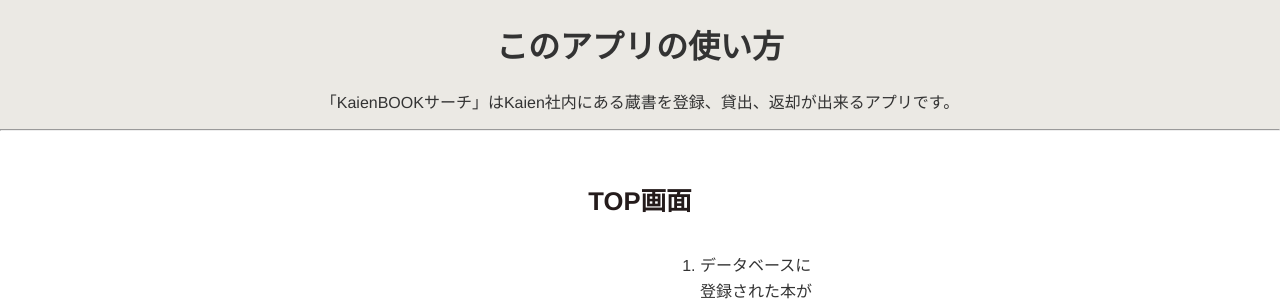
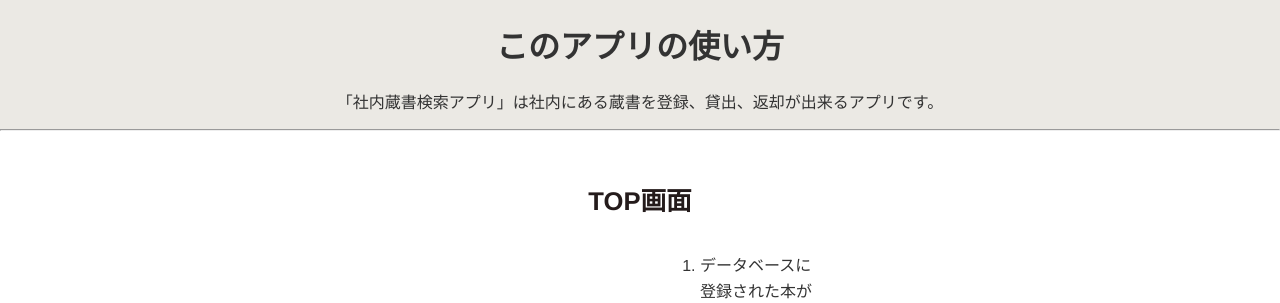
Before and after one commit to KK0705-flower/librarys, a Django app: template templates/book_readme.html in a window 1280 px wide. Shown: the top 303 px of the page. Run offline with Django 3.2, Linux system fonts and the light colour scheme; the template is opened without the code that fills it, so the values that code supplies are empty.

Commit message:
文字修正0501

```diff
--- a/templates/base.html
+++ b/templates/base.html
@@ -3,7 +3,7 @@
 <head>
     <meta charset="UTF-8">
     <meta name="viewport" content="width=device-width, initial-scale=1.0">
-    <title>{% block title %}KaienBOOKサーチ{% endblock %}</title>
+    <title>{% block title %}社内蔵書検索アプリ{% endblock %}</title>
 
         <link rel="stylesheet" href="{% static 'css/style.css' %}">
 
--- a/templates/book_readme.html
+++ b/templates/book_readme.html
@@ -1,11 +1,11 @@
 {% extends 'base.html' %}
 {% load static %}
-{% block title %}KaienBOOKサーチ{% endblock %}
+{% block title %}社内蔵書検索アプリ{% endblock %}
 
 {% block content %}
 <div class="readme-container">
     <h1>このアプリの使い方</h1>
-    <p>「KaienBOOKサーチ」はKaien社内にある蔵書を登録、貸出、返却が出来るアプリです。</p>
+    <p>「社内蔵書検索アプリ」は社内にある蔵書を登録、貸出、返却が出来るアプリです。</p>
     <div class="readme-background">
          <hr>
     <section class="feature">
--- a/templates/book_search.html
+++ b/templates/book_search.html
@@ -1,6 +1,6 @@
 {% extends 'base.html' %}
 
-{% block title %}KaienBOOKサーチ{% endblock %}
+{% block title %}社内蔵書検索アプリ{% endblock %}
 
 {% block content %}
 <div class="library-search-wrapper">
--- a/templates/index.html
+++ b/templates/index.html
@@ -3,7 +3,7 @@
 {% block content %}
 <div class="top-main-container">
 
-    <h1 class="main-app-title">KaienBOOKサーチ</h1>
+    <h1 class="main-app-title">社内蔵書検索アプリ</h1>
      <p class="featured-book-description">おすすめの本</p>
   {% if featured_book %}
       {% if featured_book %}
```
